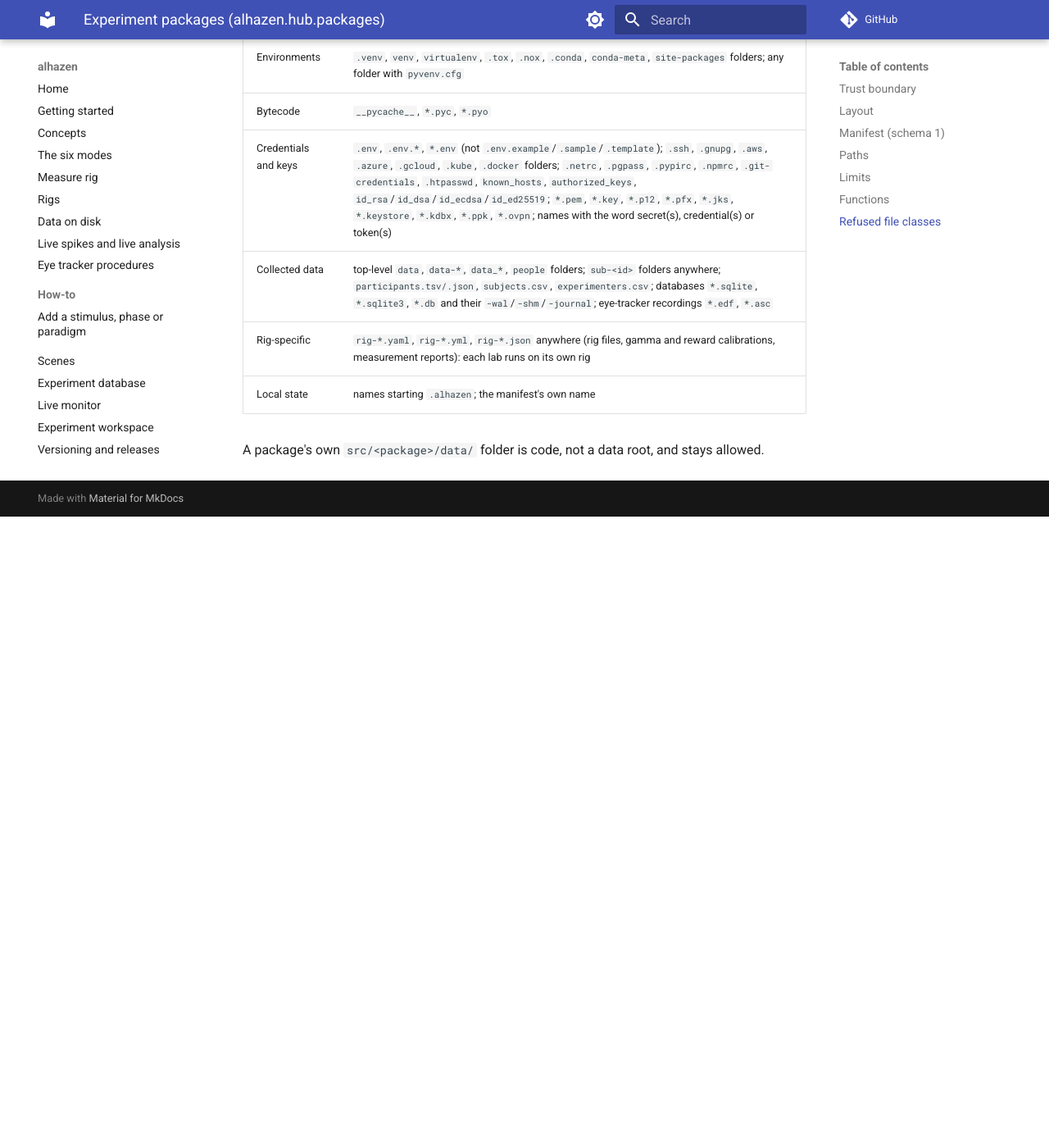
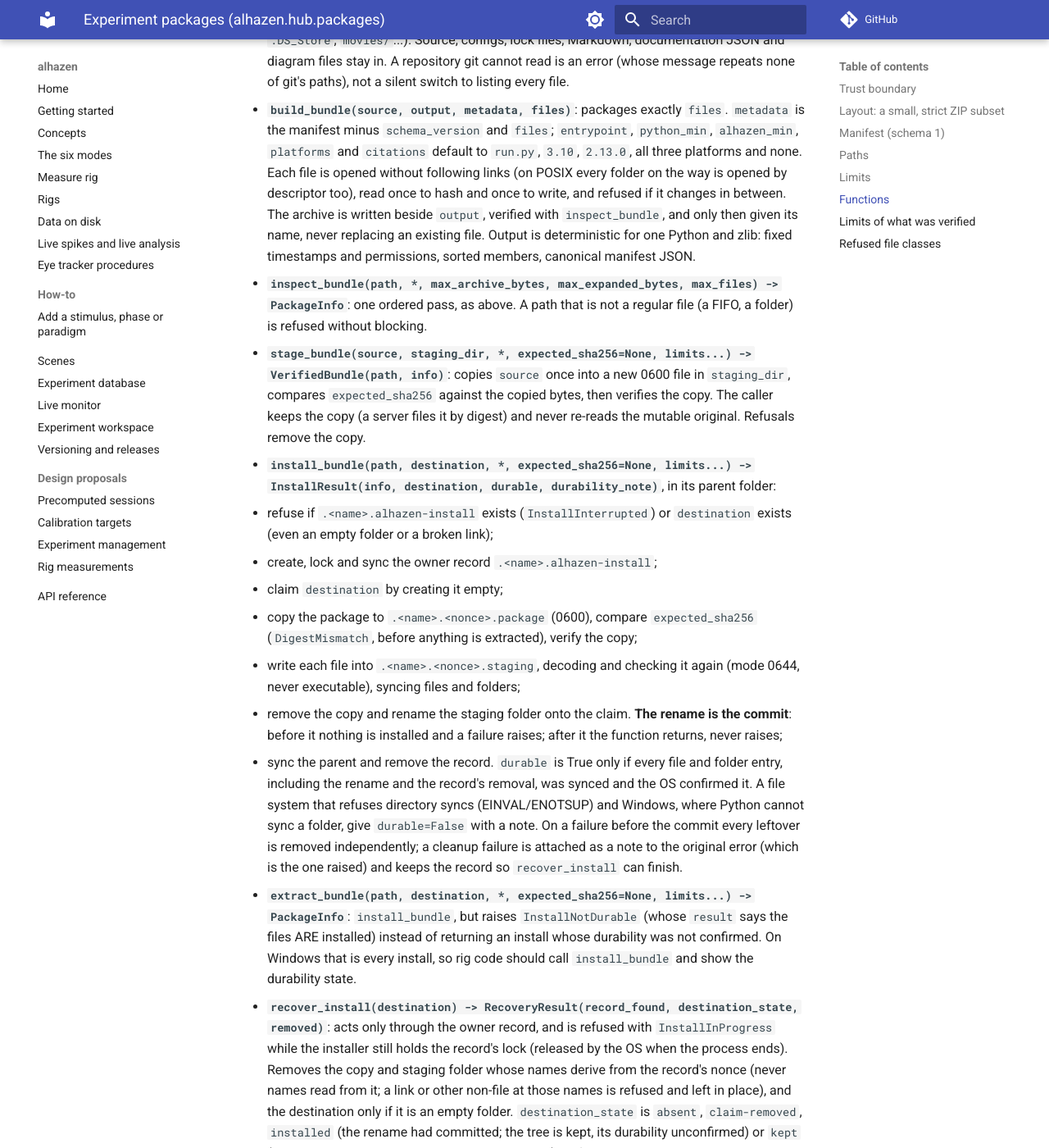
Before and after one commit to sh4r11f/alhazen, an MkDocs documentation site: the page built from docs/hub/packages.md, in a window 1280 px wide and 1400 px high, scrolled down 4090 px. Shown: the whole window at 82% size. Built offline with MkDocs 1.6.1 and Material for MkDocs 9.7.7, drawn with Linux system fonts in a browser that asks for light colours; comment, search, counter and statistics services are not loaded; before the commit the page ends 4720 px from its top, so only the background shows below that; some of the changed text lies outside the part shown.

Commit message:
Hub packages: document the strict ZIP subset, install commit/recovery contract and verification limits

````diff
--- a/docs/hub/packages.md
+++ b/docs/hub/packages.md
@@ -20,7 +20,7 @@
 the author reviews the exact file list before building, and publishing asks
 for a separate confirmation.
 
-## Layout
+## Layout: a small, strict ZIP subset
 
 ```
 alhazen-package.json      the manifest, at the root
@@ -28,10 +28,28 @@
 ...                       exactly the files the manifest declares
 ```
 
-Nothing else may appear: no folder entries, no undeclared files, nothing
-before the first member, between members, or after the end record (so no
-archive comment). Members are stored or deflate-compressed, unencrypted,
-regular files, without zip64.
+Packages use only the part of ZIP that `build_bundle` writes, and this
+module reads them with its own parser (Python's `zipfile` is used only to
+write), so every reader and every supported Python sees the same names and
+bytes:
+
+- members stored or deflated, nothing else; no encryption, no zip64, ZIP
+  version 2.0 at most; flags limited to UTF-8 names (and deflate's level
+  bits);
+- **no extra fields** in local or central headers (an Info-ZIP Unicode path
+  field, for example, can give a member a second name that other tools use);
+- no data descriptors: each local header states the same CRC and sizes as
+  its central-directory entry, along with the same flags, method and name;
+- members laid end to end from byte 0, the central directory straight after
+  in the same order, then the end record with no comment: no hidden bytes
+  anywhere;
+- every deflate stream ends exactly at its member's end, decodes to exactly
+  the declared size and matches its CRC; a stored member's two sizes agree;
+- no folder entries, links, devices or encrypted members; a non-ASCII name
+  carries the UTF-8 flag.
+
+The whole file is read once, in order, by `inspect_bundle`: the SHA-256 it
+returns is computed over exactly the bytes it checked.
 
 ## Manifest (schema 1)
 
@@ -76,15 +94,23 @@
 - names over 255 bytes or paths over 1,024 characters;
 - text not in Unicode NFC.
 
+- a `~` followed by a digit in a name (it can collide with a Windows 8.3
+  short name such as `PROGRA~1`).
+
 Across a whole package, two paths that one common file system would treat as
-one name (case, Unicode compatibility form), a folder spelled two ways, and a
-path that is both a file and a folder are refused. A ZIP name that is not
-ASCII must carry the UTF-8 flag.
+one name (case, including NTFS upper-case matching such as dotless `ı` and
+`I`, or Unicode compatibility form), a folder spelled two ways, and a path
+that is both a file and a folder are refused. Package paths are at most 180
+characters, so that joined to an install folder they stay within Windows'
+260-character limit; on Windows an install whose joined paths would reach
+260 characters is refused before anything is written.
 
 ## Limits
 
-`inspect_bundle` defaults: 256 MiB archive, 1 GiB expanded, 10,000 files
-(the server may pass its own). The member count is read from the end record
+256 MiB archive, 1 GiB expanded, 10,000 files. These defaults are the
+format's maxima: `inspect_bundle`, `stage_bundle`, `install_bundle` and
+`extract_bundle` accept lower limits and refuse higher ones (ValueError), so
+a hub can never accept a release that a rig cannot install. The member count is read from the end record
 and refused before the directory is parsed; expansion is refused from the
 declared sizes before anything is decompressed, and decompression never
 reads past a member's declared size.
@@ -95,10 +121,14 @@
 from pathlib import Path
 
 from alhazen.hub.packages import (
+    InstallInterrupted,
+    InstallNotDurable,
     build_bundle,
     compatibility_problems,
-    extract_bundle,
     inspect_bundle,
+    install_bundle,
+    recover_install,
+    stage_bundle,
     suggest_files,
 )
 
@@ -114,10 +144,18 @@
     "documentation": "docs/experiment.json",
 }
 info = build_bundle(source, Path("my-experiment-1.0.0.zip"), metadata, files)
-same = inspect_bundle(Path("my-experiment-1.0.0.zip"))
-installed = extract_bundle(Path("my-experiment-1.0.0.zip"), Path("installed/my-experiment"))
+staged = stage_bundle(Path("upload.part"), Path("staging"), expected_sha256=info.sha256)
+
+destination = Path("installed/my-experiment-1.0.0")
+try:
+    result = install_bundle(staged.path, destination, expected_sha256=info.sha256)
+except InstallInterrupted:
+    recover_install(destination)  # clears only that install's own leftovers
+    result = install_bundle(staged.path, destination, expected_sha256=info.sha256)
+if not result.durable:
+    print("installed; not confirmed on disk:", result.durability_note)
 problems = compatibility_problems(
-    installed.manifest, python_version=(3, 11), alhazen_version="2.13.0", platform="linux"
+    result.info.manifest, python_version=(3, 11), alhazen_version="2.13.0", platform="linux"
 )
 ```
 
@@ -128,7 +166,8 @@
   clutter (`build/`, `dist/`, `node_modules/`, `.pytest_cache/`, `.idea/`,
   `.DS_Store`, `movies/`...). Source, configs, lock files, Markdown,
   documentation JSON and diagram files stay in. A repository git cannot read
-  is an error, not a silent switch to listing every file.
+  is an error (whose message repeats none of git's paths), not a silent
+  switch to listing every file.
 - **`build_bundle(source, output, metadata, files)`**: packages exactly
   `files`. `metadata` is the manifest minus `schema_version` and `files`;
   `entrypoint`, `python_min`, `alhazen_min`, `platforms` and `citations`
@@ -139,33 +178,80 @@
   with `inspect_bundle`, and only then given its name, never replacing an
   existing file. Output is deterministic for one Python and zlib: fixed
   timestamps and permissions, sorted members, canonical manifest JSON.
-- **`inspect_bundle(path, ...)`**: hashes the whole file, then checks the
-  structure, the manifest, the member set and every file's bytes. A file that
-  changes while being read is refused.
-- **`extract_bundle(path, destination)`**: claims `destination` by creating
-  it (refused if anything exists there, even an empty folder or a broken
-  link), copies the package into a private staging folder beside it,
-  verifies the copy, writes each file (hash checked again, synced, mode 0644,
-  never executable), and renames the finished tree onto the claimed name. On
-  failure it removes only its staging folder and its own empty claim.
+- **`inspect_bundle(path, *, max_archive_bytes, max_expanded_bytes,
+  max_files) -> PackageInfo`**: one ordered pass, as above. A path that is
+  not a regular file (a FIFO, a folder) is refused without blocking.
+- **`stage_bundle(source, staging_dir, *, expected_sha256=None, limits...)
+  -> VerifiedBundle(path, info)`**: copies `source` once into a new 0600 file
+  in `staging_dir`, compares `expected_sha256` against the copied bytes, then
+  verifies the copy. The caller keeps the copy (a server files it by digest)
+  and never re-reads the mutable original. Refusals remove the copy.
+- **`install_bundle(path, destination, *, expected_sha256=None, limits...)
+  -> InstallResult(info, destination, durable, durability_note)`**, in its
+  parent folder:
+  1. refuse if `.<name>.alhazen-install` exists (`InstallInterrupted`) or
+     `destination` exists (even an empty folder or a broken link);
+  2. create, lock and sync the owner record `.<name>.alhazen-install`;
+  3. claim `destination` by creating it empty;
+  4. copy the package to `.<name>.<nonce>.package` (0600), compare
+     `expected_sha256` (`DigestMismatch`, before anything is extracted),
+     verify the copy;
+  5. write each file into `.<name>.<nonce>.staging`, decoding and checking it
+     again (mode 0644, never executable), syncing files and folders;
+  6. remove the copy and rename the staging folder onto the claim. **The
+     rename is the commit**: before it nothing is installed and a failure
+     raises; after it the function returns, never raises;
+  7. sync the parent and remove the record.
+  `durable` is True only if every file and folder entry, including the
+  rename and the record's removal, was synced and the OS confirmed it. A
+  file system that refuses directory syncs (EINVAL/ENOTSUP) and Windows,
+  where Python cannot sync a folder, give `durable=False` with a note. On a
+  failure before the commit every leftover is removed independently; a
+  cleanup failure is attached as a note to the original error (which is the
+  one raised) and keeps the record so `recover_install` can finish.
+- **`extract_bundle(path, destination, *, expected_sha256=None, limits...)
+  -> PackageInfo`**: `install_bundle`, but raises `InstallNotDurable` (whose
+  `result` says the files ARE installed) instead of returning an install
+  whose durability was not confirmed. On Windows that is every install, so
+  rig code should call `install_bundle` and show the durability state.
+- **`recover_install(destination) -> RecoveryResult(record_found,
+  destination_state, removed)`**: acts only through the owner record, and is
+  refused with `InstallInProgress` while the installer still holds the
+  record's lock (released by the OS when the process ends). Removes the copy
+  and staging folder whose names derive from the record's nonce (never
+  names read from it; a link or other non-file at those names is refused and
+  left in place), and the destination only if it is an empty folder.
+  `destination_state` is `absent`, `claim-removed`, `installed` (the rename
+  had committed; the tree is kept, its durability unconfirmed) or `kept`
+  (no record, or something else is there; untouched). Safe to repeat.
 - **`compatibility_problems(manifest, ...)`**: the declared requirements
   that the chosen interpreter, installed alhazen or platform does not meet,
   as sentences. A development build counts as its release number; an unknown
   alhazen version is reported.
 
 `PackageError` (a `ValueError` and an `AlhazenError`) is the one refusal
-type. Its messages name archive members (escaped) and file names, never
-absolute local paths, so the server may return them.
+type; `DigestMismatch`, `InstallInterrupted`, `InstallInProgress` and
+`InstallNotDurable` are subclasses. Messages name archive members (escaped)
+and file names, never absolute local paths, so the server may return them.
+
+## Limits of what was verified
+
+Checked on Linux with Python 3.10 to 3.13. Not verified on real Windows
+(8.3 short names, NTFS case table, the 260-character limit, reparse-point
+tags, the rename retry for briefly held handles, `msvcrt` record locking) or
+macOS, or on network/FUSE mounts (directory sync, `flock`). On those the
+module fails closed (refuses, or reports `durable=False`) rather than
+claiming more.
 
 ## Refused file classes
 
 | Class | Matched by |
 |---|---|
-| Version control | a `.git`, `.hg`, `.svn`, `.bzr` folder |
+| Version control | a `.git`, `.hg`, `.svn`, `.bzr` folder; a `.git` file (a worktree or submodule pointer, holding local paths) at any depth |
 | Environments | `.venv`, `venv`, `virtualenv`, `.tox`, `.nox`, `.conda`, `conda-meta`, `site-packages` folders; any folder with `pyvenv.cfg` |
 | Bytecode | `__pycache__`, `*.pyc`, `*.pyo` |
 | Credentials and keys | `.env`, `.env.*`, `*.env` (not `.env.example`/`.sample`/`.template`); `.ssh`, `.gnupg`, `.aws`, `.azure`, `.gcloud`, `.kube`, `.docker` folders; `.netrc`, `.pgpass`, `.pypirc`, `.npmrc`, `.git-credentials`, `.htpasswd`, `known_hosts`, `authorized_keys`, `id_rsa`/`id_dsa`/`id_ecdsa`/`id_ed25519`; `*.pem`, `*.key`, `*.p12`, `*.pfx`, `*.jks`, `*.keystore`, `*.kdbx`, `*.ppk`, `*.ovpn`; names with the word secret(s), credential(s) or token(s) |
-| Collected data | top-level `data`, `data-*`, `data_*`, `people` folders; `sub-<id>` folders anywhere; `participants.tsv/.json`, `subjects.csv`, `experimenters.csv`; databases `*.sqlite`, `*.sqlite3`, `*.db` and their `-wal`/`-shm`/`-journal`; eye-tracker recordings `*.edf`, `*.asc` |
+| Collected data | top-level `data`, `data-*`, `people` folders; any folder or file named `sub-...` anywhere, whatever the subject code (non-ASCII and compatibility forms included); `participants.tsv/.json`, `subjects.csv`, `experimenters.csv`; databases `*.sqlite`, `*.sqlite3`, `*.db` and their `-wal`/`-shm`/`-journal`; eye-tracker recordings `*.edf`, `*.asc` |
 | Rig-specific | `rig-*.yaml`, `rig-*.yml`, `rig-*.json` anywhere (rig files, gamma and reward calibrations, measurement reports): each lab runs on its own rig |
 | Local state | names starting `.alhazen`; the manifest's own name |
 
````
Also changed, not shown: 1 other file.
